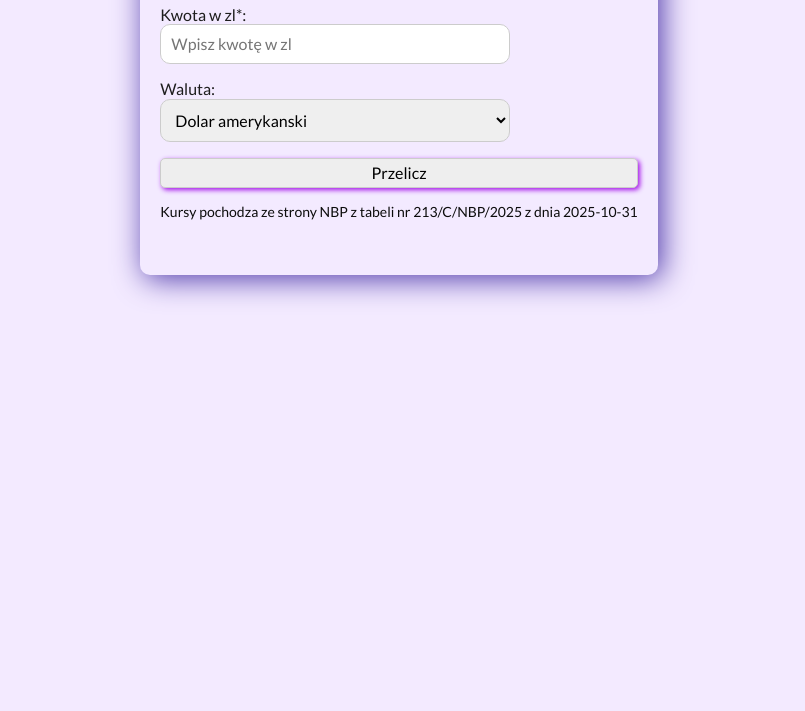
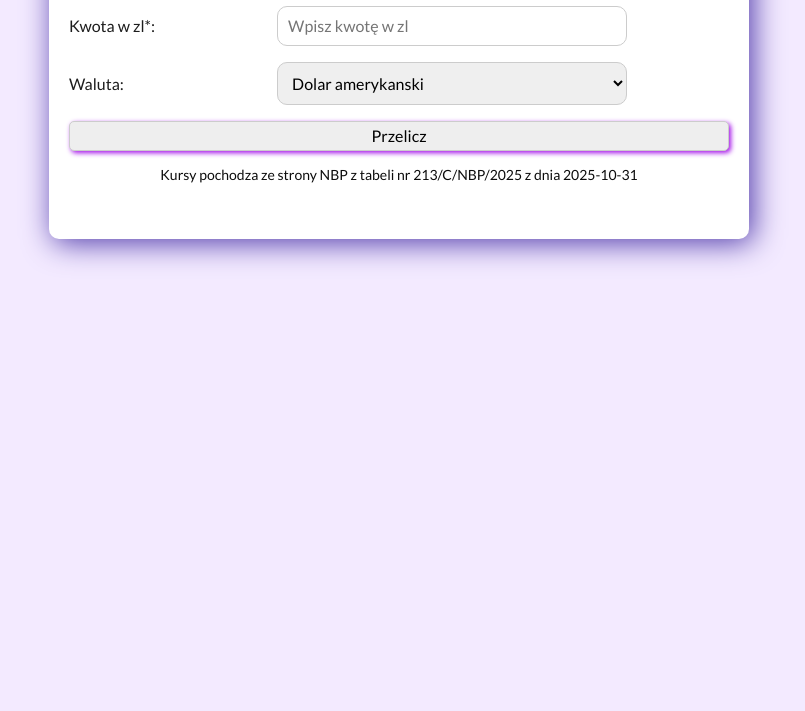
Before and after one commit to Izabelak75/currency-converter, a plain HTML site: page index.html in a window 1280 px wide. Shown: the part 89-800 px from the top of the page, without its empty margins (241-1046 px from the left). Drawn offline with nearby package versions, Linux system fonts and the light colour scheme.

Commit message:
modyfied container style

```diff
--- a/css/container.css
+++ b/css/container.css
@@ -1,9 +1,10 @@
 .container {
-    max-width: 700px;
+    flex-basis: 700px;
     margin: 0 auto;
     padding: 0 20px;
     box-shadow: 4px 4px 30px #4e39aa;
     border-radius: 10px;
+    background: #ffffff;
 }
 .container__title {
     color: #4e30f8;
```
